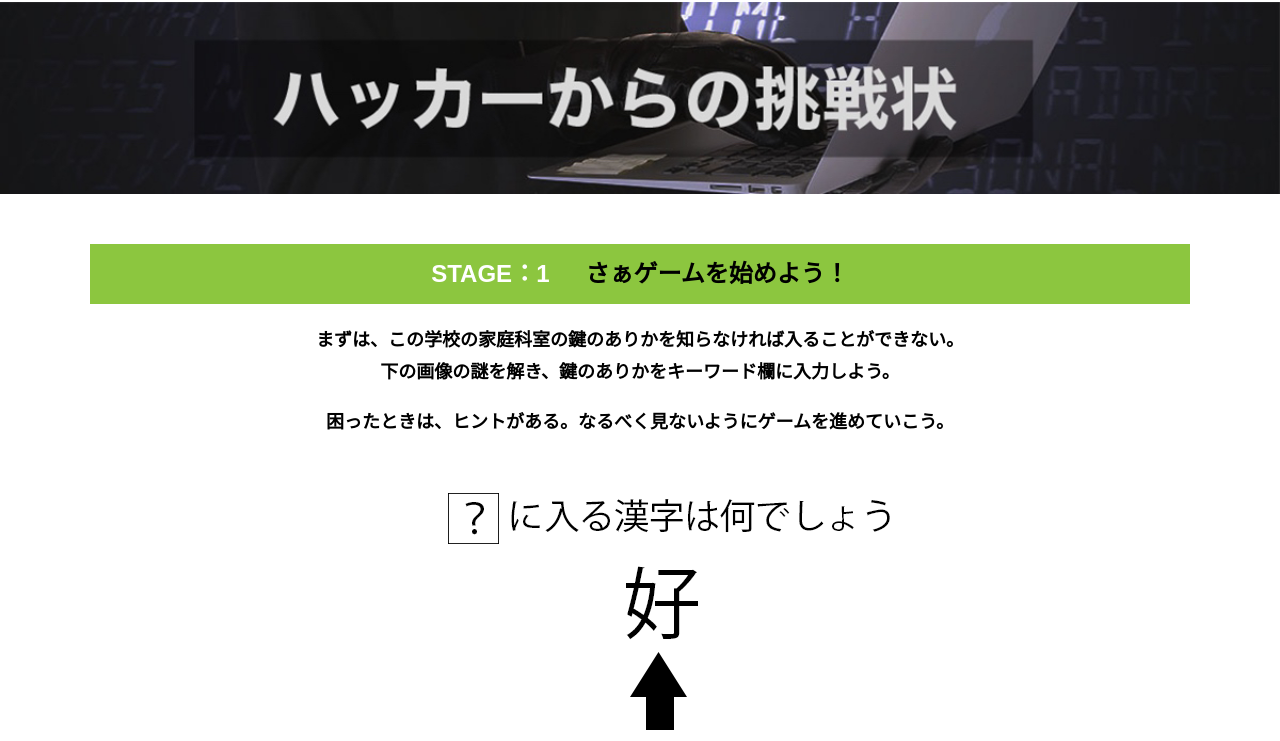
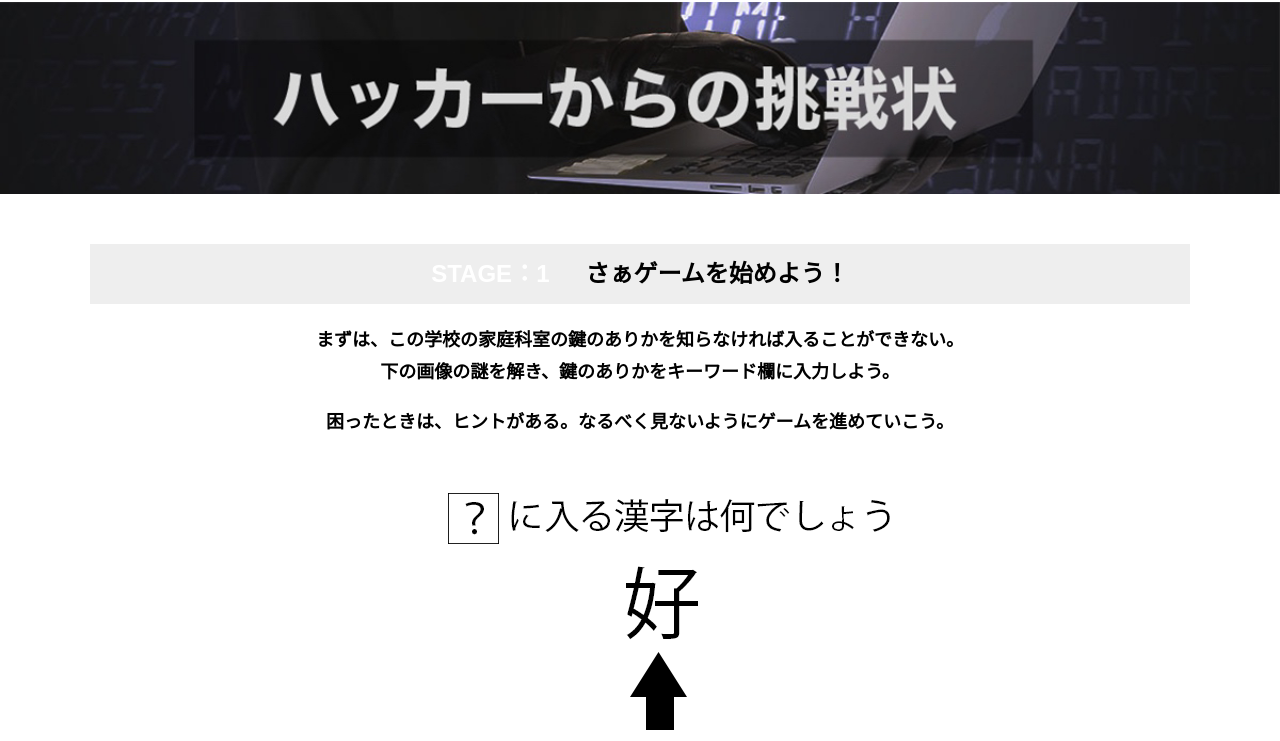
Before and after one commit to Amapon5673/alfa-pcha-16, a plain HTML site: page main.html in a window 1280 px wide. Shown: the part 58-799 px from the top of the page. Drawn offline with nearby package versions, Linux system fonts and the light colour scheme.

Commit message:
Update style.css

```diff
--- a/assets/css/style.css
+++ b/assets/css/style.css
@@ -284,7 +284,7 @@ button {
 }
 
 .section-title--keycolorlight {
-  background-color: #8cc63f;
+  background-color: #EEEEEE;
 }
 
 .section-title--keycolorlight .section-title__stage {
```
